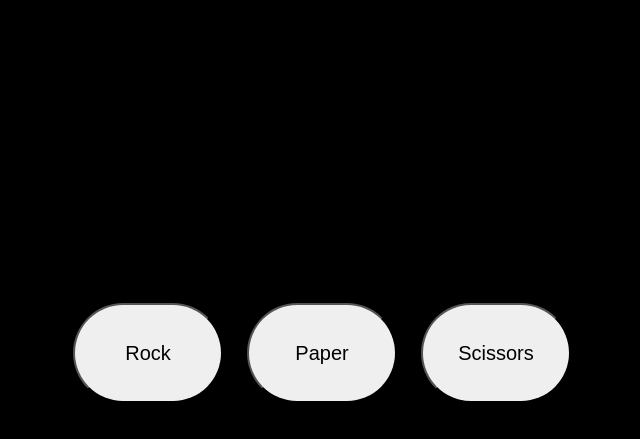
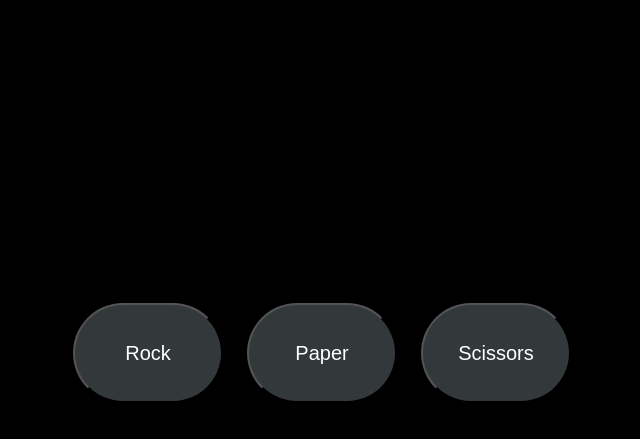
Before and after one commit to arnab-sen/rock-paper-scissors, a plain HTML site: page index.html in a window 1280 px wide. Shown: the part 5-444 px from the top of the page, without its empty margins (302-942 px from the left). Drawn offline with Linux system fonts and the light colour scheme.

Commit message:
[cosmetic] Changed button colors to dark grey, to be consistent between browsers

```diff
--- a/styles/style.css
+++ b/styles/style.css
@@ -9,6 +9,9 @@ button {
   height: 100px;
   font-size: 20px;
   border-radius: 50px;
+  background-color: #33393b;
+  color: white;
+  outline: none;
 }
 
 .buttons {
```
